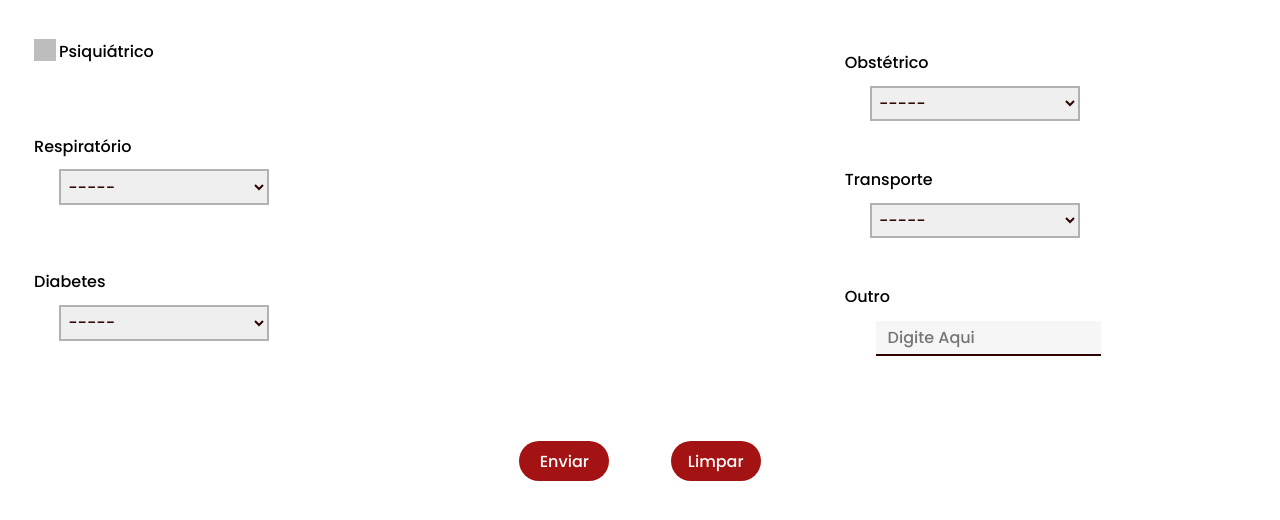
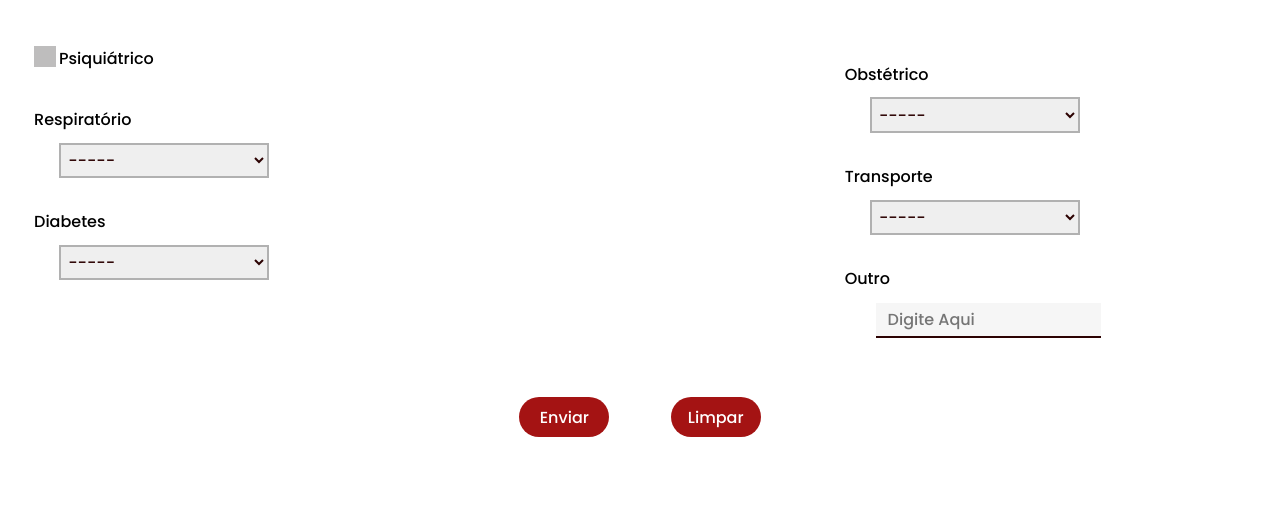
Before and after one commit to Iagonk11/bombeiro, a PHP site: page /problemas.html in a window 1280 px wide. Shown: the top 520 px of the page. Run offline with PHP 8.4, Linux system fonts and the light colour scheme; some libraries are stand-ins or nearby versions.

Commit message:
Add files via upload

```diff
--- a/css/janelas.css
+++ b/css/janelas.css
@@ -8,6 +8,12 @@
     align-items: center;
     justify-items: center;
     align-content: center;
+    height: 100%;
+
+}
+
+div.texto1{
+
 }
 
 .container {
@@ -38,7 +44,7 @@
 
 .form {
     width: 100%;
-    height: 80%;
+    height: 100%;
     display: flex;
     flex-direction: column;
     justify-content: center;
@@ -66,7 +72,8 @@
     flex-direction: column;
     justify-content: space-around;
     width: 33%;
-    height: 350px;
+    height: 100%;
+    overflow: hidden;
 }
 
 .btn {
@@ -105,6 +112,10 @@
 .texto1{
     position: absolute;
     margin-left: 25px;
+    overflow: hidden;
+    width: 25%;
+    white-space: nowrap;
+    text-overflow: ellipsis;
 }
 
 .agrupamento input[type="checkbox"] {
@@ -201,3 +212,8 @@
     margin-top: -5.5px;
     margin-left: -1.5px;
 }
+
+label{
+    margin-top: 5%;
+
+}
```
